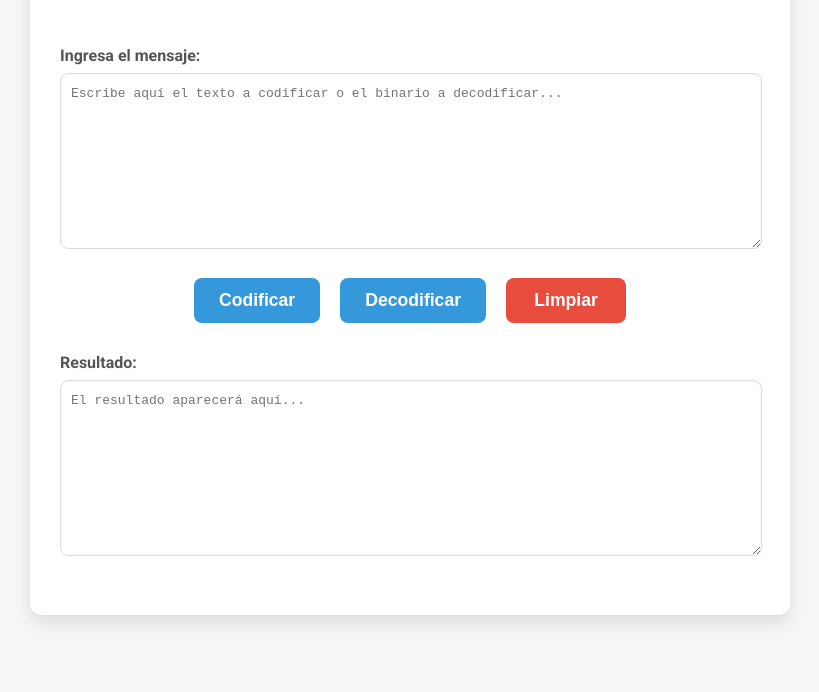
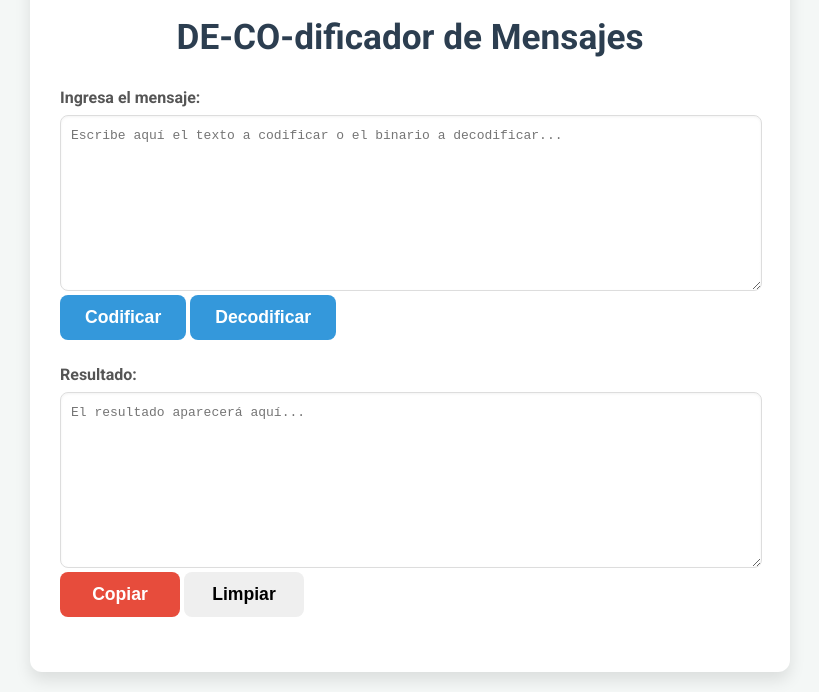
Before and after one commit to Heredia-Eric/DE-CO-dificador, a plain HTML site: page Versión-Web/index.html in a window 1280 px wide. Shown: the part 192-884 px from the top of the page, without its empty margins (230-1049 px from the left). Before the commit the page ends 827 px from the top, so only its background shows below. Drawn offline with Linux system fonts and the light colour scheme.

Commit message:
update botones

```diff
--- a/Versión-Web/index.html
+++ b/Versión-Web/index.html
@@ -10,22 +10,24 @@
     <div class="container">
         <div class="header">
             <img src="/img/Logo-DECOdificador-01.png" alt="Logo DE-COdificador" class="logo">
-        </div>
+            <h1>DE-CO-dificador de Mensajes</h1> </div>
 
         <div class="input-section">
             <label for="message-input">Ingresa el mensaje:</label>
             <textarea id="message-input" rows="10" placeholder="Escribe aquí el texto a codificar o el binario a decodificar..."></textarea>
-        </div>
-
-        <div class="buttons-section">
-            <button id="encode-btn" class="btn primary">Codificar</button>
-            <button id="decode-btn" class="btn primary">Decodificar</button>
-            <button id="clear-btn" class="btn secondary">Limpiar</button>
+            <div class="buttons-input-section">
+                <button id="encode-btn" class="btn primary">Codificar</button>
+                <button id="decode-btn" class="btn primary">Decodificar</button>
+            </div>
         </div>
 
         <div class="output-section">
             <label for="result-output">Resultado:</label>
             <textarea id="result-output" rows="10" readonly placeholder="El resultado aparecerá aquí..."></textarea>
+            <div class="buttons-output-section">
+                <button id="copy-btn" class="btn secondary">Copiar</button>
+                <button id="clear-btn" class="btn tertiary">Limpiar</button>
+            </div>
         </div>
     </div>
 
```
